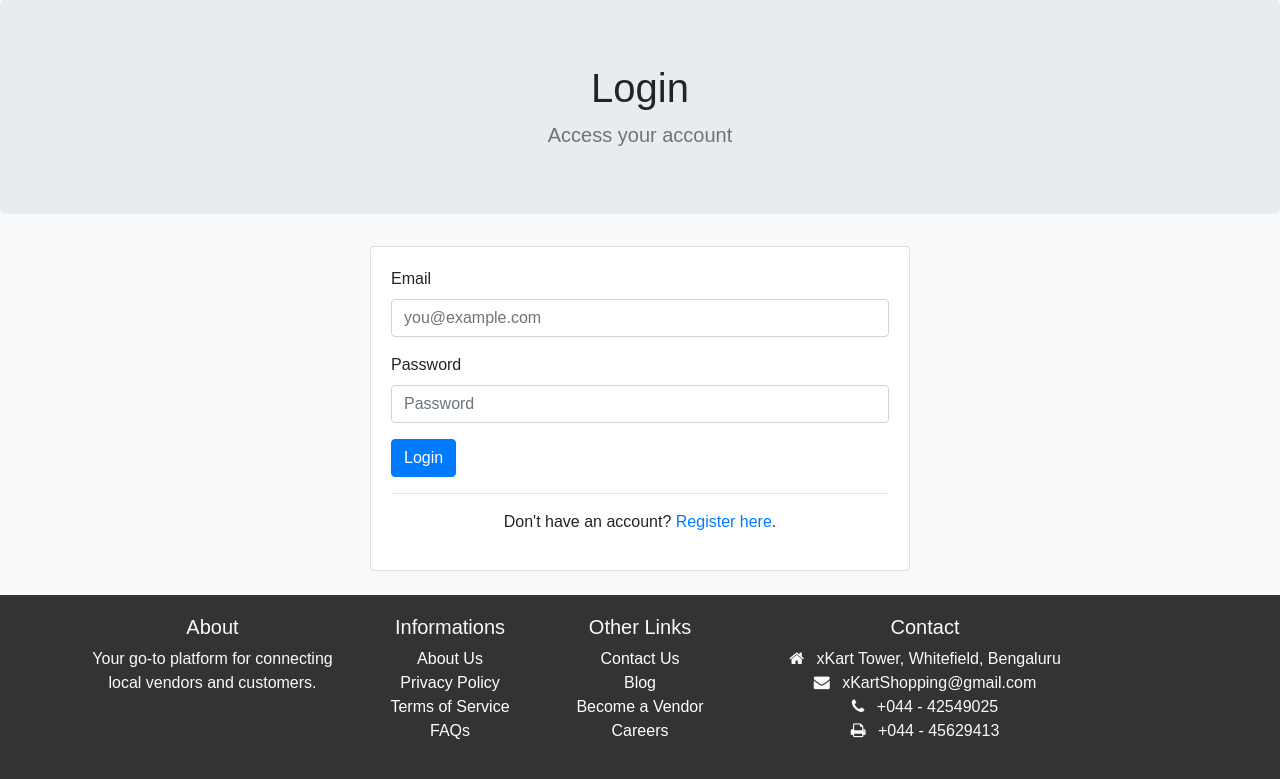
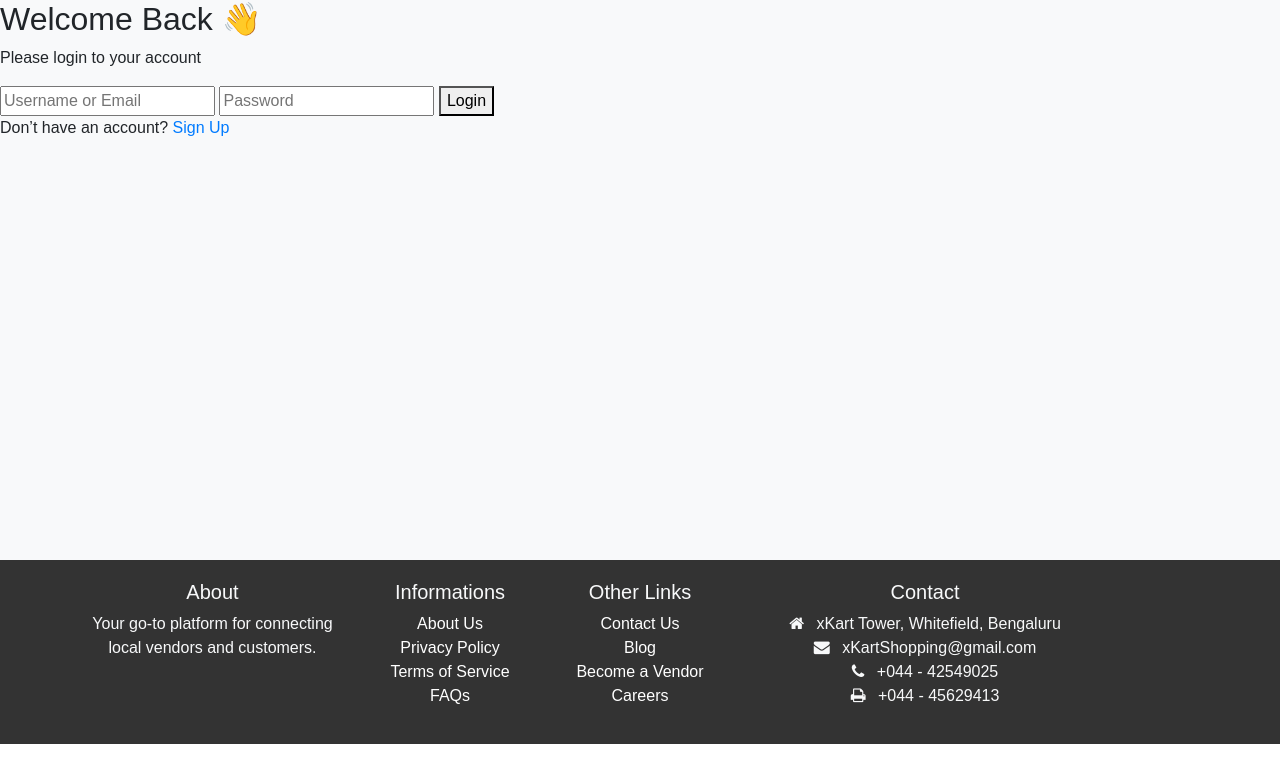
Before and after one commit to imrj18/XKart, a Flask app: page /auth/login in a window 1280 px wide. Shown: the part 56-835 px from the top of the page. After the commit the page ends 800 px from the top, so only its background shows below. Run offline with Flask 3, Linux system fonts and the light colour scheme; some libraries are stand-ins or nearby versions.

Commit message:
Update login.html

```diff
--- a/templates/login.html
+++ b/templates/login.html
@@ -1,34 +1,17 @@
 {% extends "layout.html" %}
 {% block content %}
-    <!-- Login Content -->
-    <section class="jumbotron text-center">
-        <div class="container">
-            <h1 class="jumbotron-heading">Login</h1>
-            <p class="lead text-muted mb-0">Access your account</p>
-        </div>
-    </section>
+<link rel="stylesheet" href="{{ url_for('static', filename='css/styles.css') }}">
 
-    <div class="container">
-        <div class="row">
-            <div class="col-md-6 offset-md-3">
-                <div class="card mb-4">
-                    <div class="card-body">
-                        <form action="{{ url_for('auth.login') }}" method="post">
-                            <div class="form-group">
-                                <label for="inputEmail">Email</label>
-                                <input type="email" class="form-control" id="inputEmail" name="email" placeholder="you@example.com" required>
-                            </div>
-                            <div class="form-group">
-                                <label for="inputPassword">Password</label>
-                                <input type="password" class="form-control" id="inputPassword" name="password" placeholder="Password" required>
-                            </div>
-                            <button type="submit" class="btn btn-primary">Login</button>
-                        </form>
-                        <hr>
-                        <p class="text-center">Don't have an account? <a href="{{ url_for('auth.register') }}">Register here</a>.</p>
-                    </div>
-                </div>
-            </div>
-        </div>
-    </div>
+<div class="auth-container">
+  <h2>Welcome Back 👋</h2>
+  <p>Please login to your account</p>
+  <form method="POST" action="{{ url_for('auth.login') }}" class="auth-form">
+    <input type="text" name="username" placeholder="Username or Email" required>
+    <input type="password" name="password" placeholder="Password" required>
+    <button type="submit">Login</button>
+  </form>
+  <div class="switch-link">
+    Don’t have an account? <a href="{{ url_for('auth.register') }}">Sign Up</a>
+  </div>
+</div>
 {% endblock %}
```
